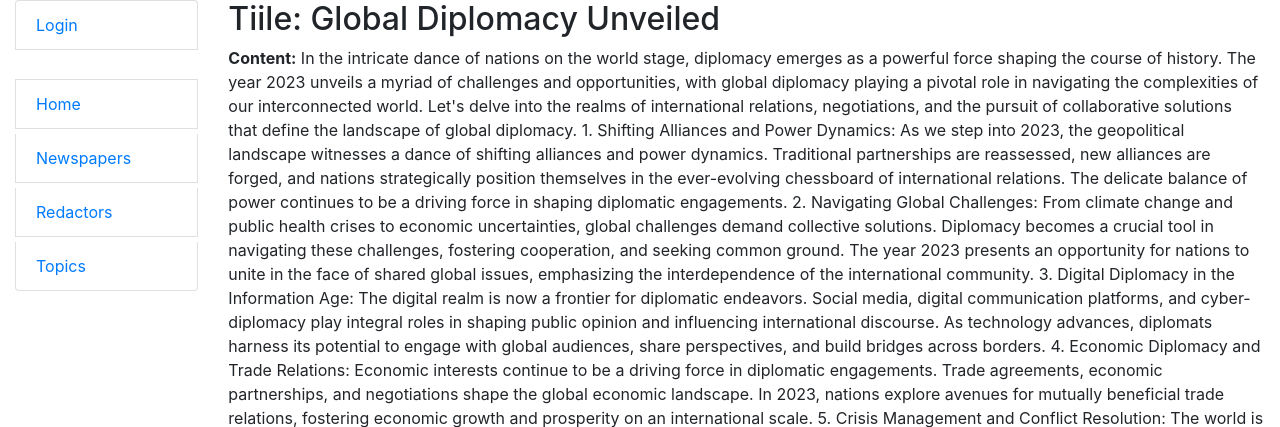
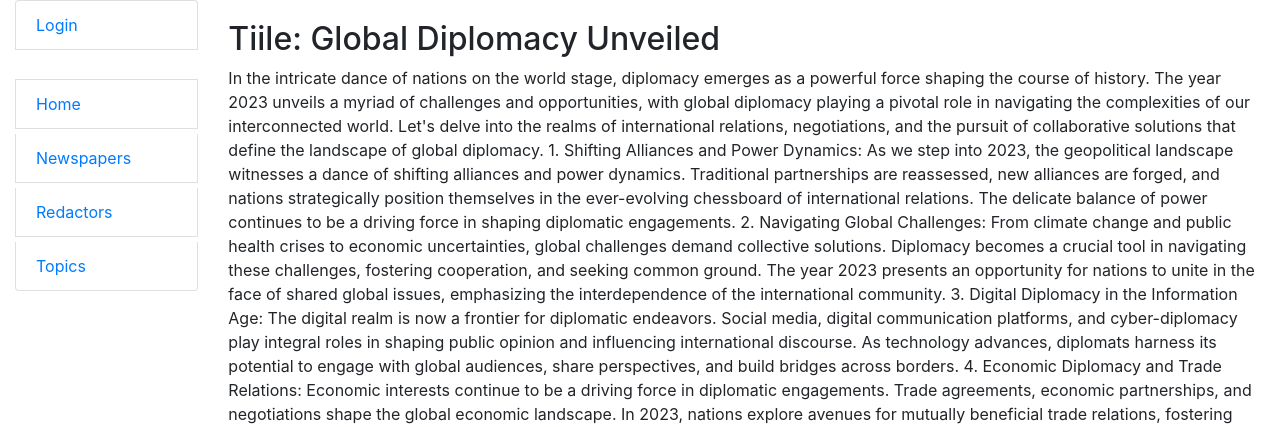
Before and after one commit to sakhaline/Newspaper-Agency, a Django app: page /newspapers/1/ in a window 1280 px wide. Shown: the top 427 px of the page. Run offline with Django 4.2, Linux system fonts and the light colour scheme; data comes from the database, SQL or seed files in the repository.

Commit message:
Update newspaper_detail template

```diff
--- a/templates/media/newspaper_detail.html
+++ b/templates/media/newspaper_detail.html
@@ -1,10 +1,10 @@
 {% extends "base.html" %}
 
 {% block content %}
-  <h2>
+  <h2 style="padding-top: 20px">
     Tiile: {{ newspaper.title }}
   </h2>
-  <p><strong>Content:</strong> {{ newspaper.content }}</p>
+  <p>{{ newspaper.content }}</p>
   <div class="ml-3">
     <h4>Redactors:</h4>
     {% for redactor in newspaper.publishers.all %}
```
